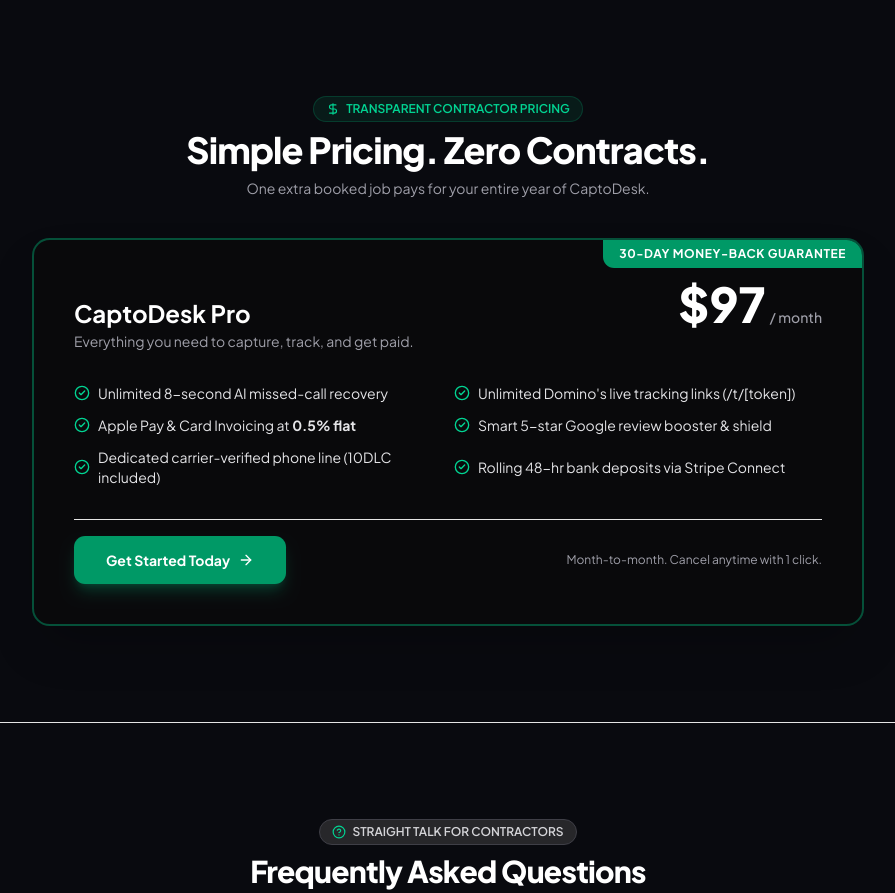
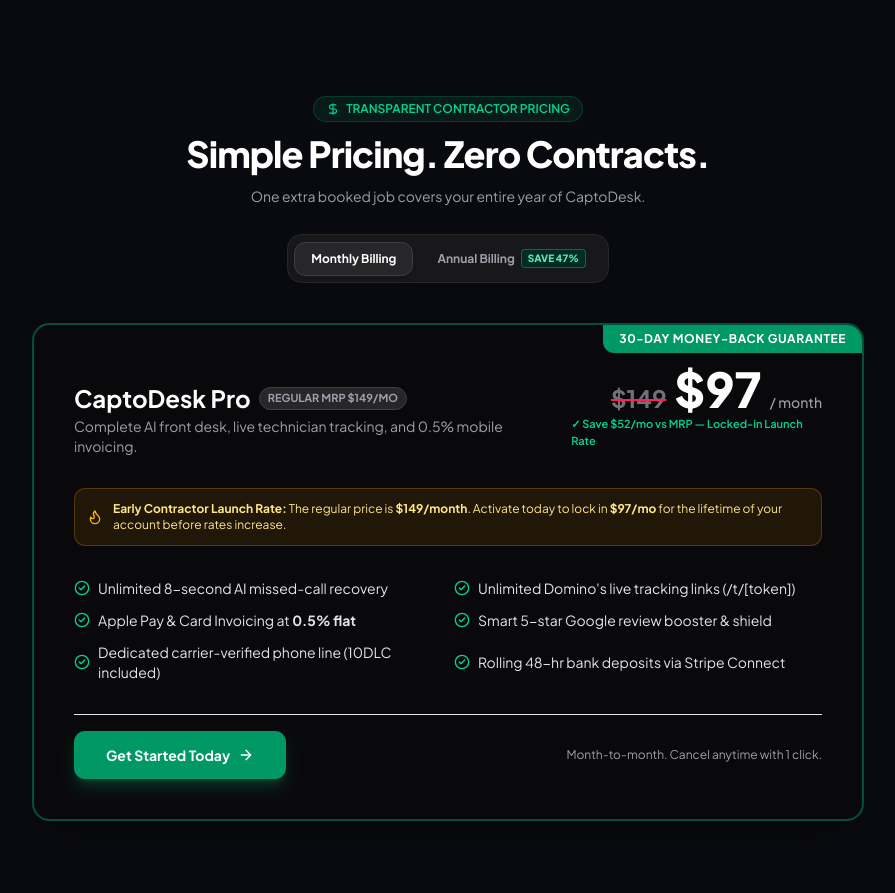
Before and after one commit to corvexastudio/corvexa-platform, a Next.js app: page / in a window 1280 px wide. Shown: the part 5446-6339 px from the top of the page, without its empty margins (192-1087 px from the left). Built offline with nearby package versions, Linux system fonts and the light colour scheme; no server answers.

Commit message:
chore(pricing): anchor regular MRP at /mo with /mo monthly and /mo annual launch rates

```diff
--- a/src/app/page.tsx
+++ b/src/app/page.tsx
@@ -33,6 +33,7 @@
 export default function LandingPage() {
   const [mobileMenuOpen, setMobileMenuOpen] = useState(false)
   const [isAuthenticated, setIsAuthenticated] = useState(false)
+  const [billingCycle, setBillingCycle] = useState<'monthly' | 'annual'>('monthly')
 
   // Check if visitor is already logged in to customize CTA
   useEffect(() => {
@@ -484,7 +485,7 @@
 
       {/* ── 9. Straightforward Pricing ── */}
       <section id="pricing" className="py-16 sm:py-24 px-4 sm:px-6 lg:px-8 max-w-4xl mx-auto space-y-10">
-        <div className="text-center max-w-2xl mx-auto space-y-2">
+        <div className="text-center max-w-2xl mx-auto space-y-3">
           <div className="inline-flex items-center gap-1.5 px-3 py-1 rounded-full text-xs font-semibold bg-emerald-500/10 text-emerald-400 border border-emerald-500/20">
             <DollarSign className="w-3.5 h-3.5" />
             <span>TRANSPARENT CONTRACTOR PRICING</span>
@@ -493,8 +494,37 @@
             Simple Pricing. Zero Contracts.
           </h2>
           <p className="text-xs sm:text-sm text-zinc-400">
-            One extra booked job pays for your entire year of CaptoDesk.
+            One extra booked job covers your entire year of CaptoDesk.
           </p>
+
+          {/* Billing Cycle Toggle */}
+          <div className="inline-flex items-center p-1.5 bg-zinc-900 border border-zinc-800 rounded-2xl gap-2 mt-4">
+            <button
+              type="button"
+              onClick={() => setBillingCycle('monthly')}
+              className={`px-4 py-2 rounded-xl text-xs font-bold transition-all ${
+                billingCycle === 'monthly'
+                  ? 'bg-zinc-800 text-white shadow-md border border-zinc-700'
+                  : 'text-zinc-400 hover:text-white'
+              }`}
+            >
+              Monthly Billing
+            </button>
+            <button
+              type="button"
+              onClick={() => setBillingCycle('annual')}
+              className={`px-4 py-2 rounded-xl text-xs font-bold transition-all flex items-center gap-1.5 ${
+                billingCycle === 'annual'
+                  ? 'bg-emerald-600 text-white shadow-md shadow-emerald-600/30'
+                  : 'text-zinc-400 hover:text-white'
+              }`}
+            >
+              <span>Annual Billing</span>
+              <span className="px-1.5 py-0.5 rounded bg-emerald-950 text-emerald-300 border border-emerald-400/40 text-[10px] font-extrabold uppercase">
+                Save 47%
+              </span>
+            </button>
+          </div>
         </div>
 
         {/* Pricing Card */}
@@ -503,15 +533,44 @@
             30-DAY MONEY-BACK GUARANTEE
           </div>
 
+          {/* Header & Price with MRP Strikethrough */}
           <div className="flex flex-col sm:flex-row sm:items-baseline justify-between gap-4">
             <div>
-              <h3 className="text-2xl font-bold text-white">CaptoDesk Pro</h3>
-              <p className="text-xs sm:text-sm text-zinc-400 mt-0.5">Everything you need to capture, track, and get paid.</p>
+              <div className="flex items-center gap-2">
+                <h3 className="text-2xl font-bold text-white">CaptoDesk Pro</h3>
+                <span className="px-2 py-0.5 rounded-full text-[11px] font-bold bg-zinc-800 text-zinc-400 border border-zinc-700 font-mono">
+                  REGULAR MRP $149/MO
+                </span>
+              </div>
+              <p className="text-xs sm:text-sm text-zinc-400 mt-0.5">
+                Complete AI front desk, live technician tracking, and 0.5% mobile invoicing.
+              </p>
             </div>
-            <div className="flex items-baseline gap-1">
-              <span className="text-4xl sm:text-5xl font-extrabold text-white font-mono">$97</span>
-              <span className="text-zinc-400 text-sm font-medium">/ month</span>
+
+            <div className="flex flex-col sm:items-end">
+              <div className="flex items-baseline gap-2">
+                <span className="text-xl sm:text-2xl font-bold text-zinc-500 line-through decoration-rose-500 decoration-2">
+                  $149
+                </span>
+                <span className="text-4xl sm:text-5xl font-extrabold text-white font-mono">
+                  ${billingCycle === 'monthly' ? '97' : '79'}
+                </span>
+                <span className="text-zinc-400 text-sm font-medium">/ month</span>
+              </div>
+              <span className="text-[11px] font-semibold text-emerald-400 font-mono mt-0.5">
+                {billingCycle === 'monthly'
+                  ? '✓ Save $52/mo vs MRP — Locked-in Launch Rate'
+                  : '✓ Billed annually ($948/yr) — Save $840/yr'}
+              </span>
             </div>
+          </div>
+
+          {/* Launch Rate Lock Callout */}
+          <div className="p-3 bg-amber-500/10 border border-amber-500/25 rounded-xl text-xs text-amber-200 flex items-center gap-2.5">
+            <Flame className="w-4 h-4 text-amber-400 shrink-0" />
+            <span>
+              <strong>Early Contractor Launch Rate:</strong> The regular price is <strong>$149/month</strong>. Activate today to lock in <strong>${billingCycle === 'monthly' ? '97' : '79'}/mo</strong> for the lifetime of your account before rates increase.
+            </span>
           </div>
 
           <div className="grid grid-cols-1 sm:grid-cols-2 gap-3 text-xs sm:text-sm text-zinc-200">
```
